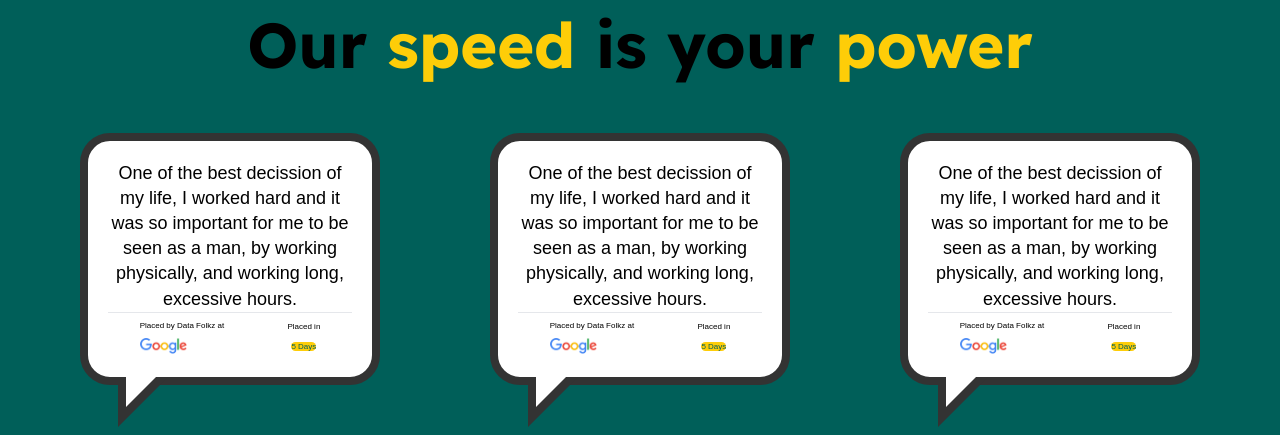
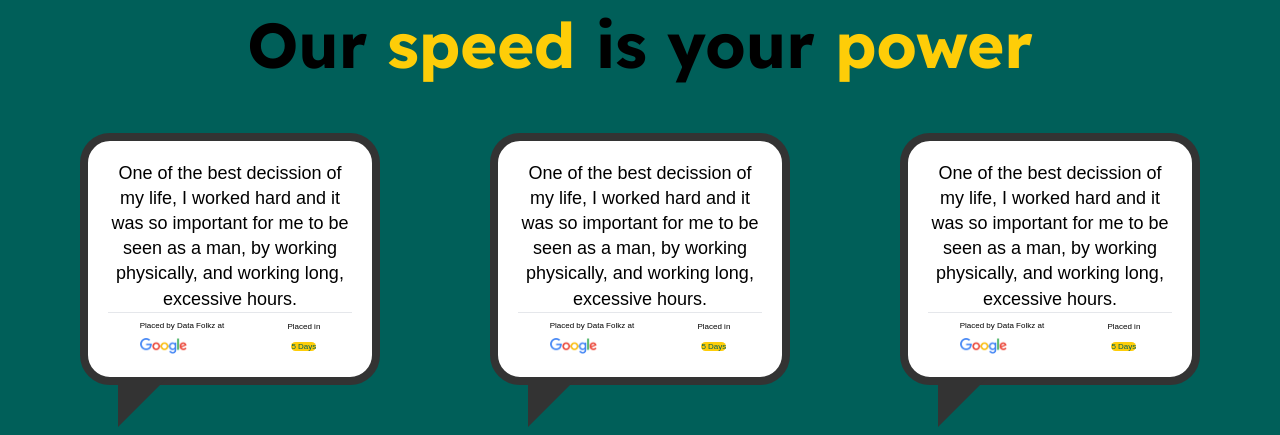
Before and after one commit to mayurkukade/Salaryfy, a React (Vite) app in the folder salaryfy/: page / in a window 1280 px wide. Shown: the part 1560-1995 px from the top of the page. Built offline with nearby package versions, Linux system fonts and the light colour scheme.

Commit message:
Fix - Console Issue solve

```diff
--- a/salaryfy/src/components/HomeComponent/TestimonalsCards.tsx
+++ b/salaryfy/src/components/HomeComponent/TestimonalsCards.tsx
@@ -1,27 +1,28 @@
-
 import avtarlogo from "../../../assets/Homepage/feedbackimg.png";
 import Google from "../../../assets/Homepage/Google.png";
 import "./testimonals.css";
 const TestimonalsCards = () => {
   return (
     <div className="container mx-auto mb-9">
-      <p className="bubble speech w-auto ">
+      <div className="bubble speech w-auto ">
         One of the best decission of my life, I worked hard and it was so
         important for me to be seen as a man, by working physically, and working
         long, excessive hours.
         <hr />
         <div className="flex justify-around">
           <div className="text-[0.5rem]">
-            <span  >Placed by Data Folkz at</span>
+            <span>Placed by Data Folkz at</span>
             <img src={Google} alt="google logo" className="h-[1rem]" />
           </div>
 
           <div className="text-[0.5rem] leading-5 mt-1">
-            <span className="block" >Placed in</span>
-            <span className="border rounded-xl  bg-yellow text-darkGreen ">5 Days</span>
+            <span className="block">Placed in</span>
+            <span className="border rounded-xl  bg-yellow text-darkGreen ">
+              5 Days
+            </span>
           </div>
         </div>
-      </p>
+      </div>
 
       <div className="flex content-center  ">
         <div className="mt-5">
@@ -32,7 +33,9 @@ const TestimonalsCards = () => {
 
         <div className="flex-col  self-center p-5 leading-8 ">
           <p className="text-white font-Lexend text-[24px]">Ashish Mehta</p>
-          <span className="text-slate-400 ">Data Analytics & Big Data Engineer </span>
+          <span className="text-slate-400 ">
+            Data Analytics & Big Data Engineer{" "}
+          </span>
           <div className="flex bg-yellow text-darkGreen  w-[12rem] h-auto rounded-xl  justify-center items-center relative">
             <button className="  text-[20.247px] font-medium ">Linkedin</button>
             <svg
--- a/salaryfy/src/components/HomeComponent/testimonals.css
+++ b/salaryfy/src/components/HomeComponent/testimonals.css
@@ -1,5 +1,5 @@
 
-p.bubble {
+div.bubble {
 	position: relative;
 	width: 300px;
 	text-align: center;
@@ -13,21 +13,21 @@ p.bubble {
 	font-size: large;
 }
 
-p.thought {
+div.thought {
 	width: 300px;
 	border-radius: 200px;
 	padding: 30px;
 }
 
-p.bubble:before,
-p.bubble:after {
+div.bubble:before,
+div.bubble:after {
 	content: ' ';
 	position: absolute;
 	width: 0;
 	height: 0;
 }
 
-p.speech:before {
+div.speech:before {
 	left: 30px;
 	bottom: -50px;
 	border: 25px solid;
```
